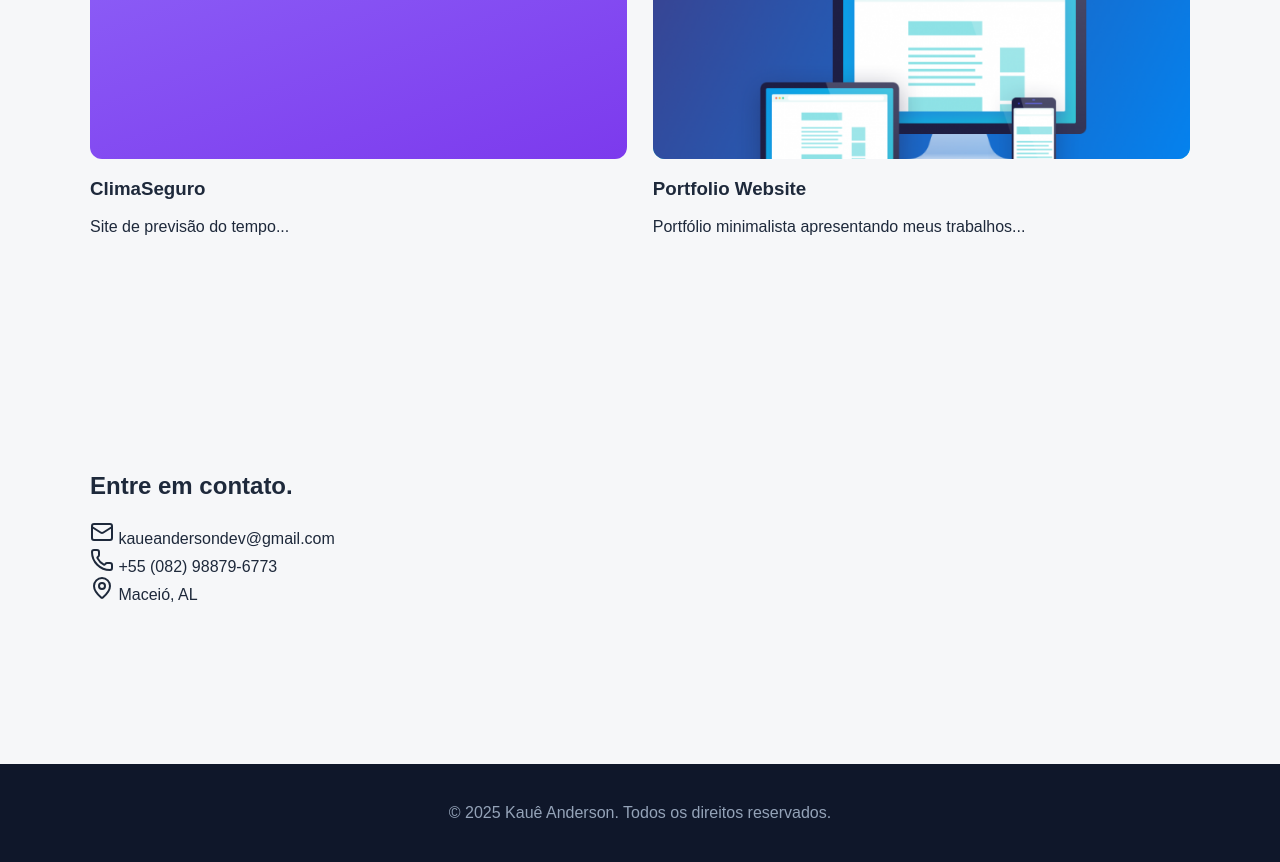
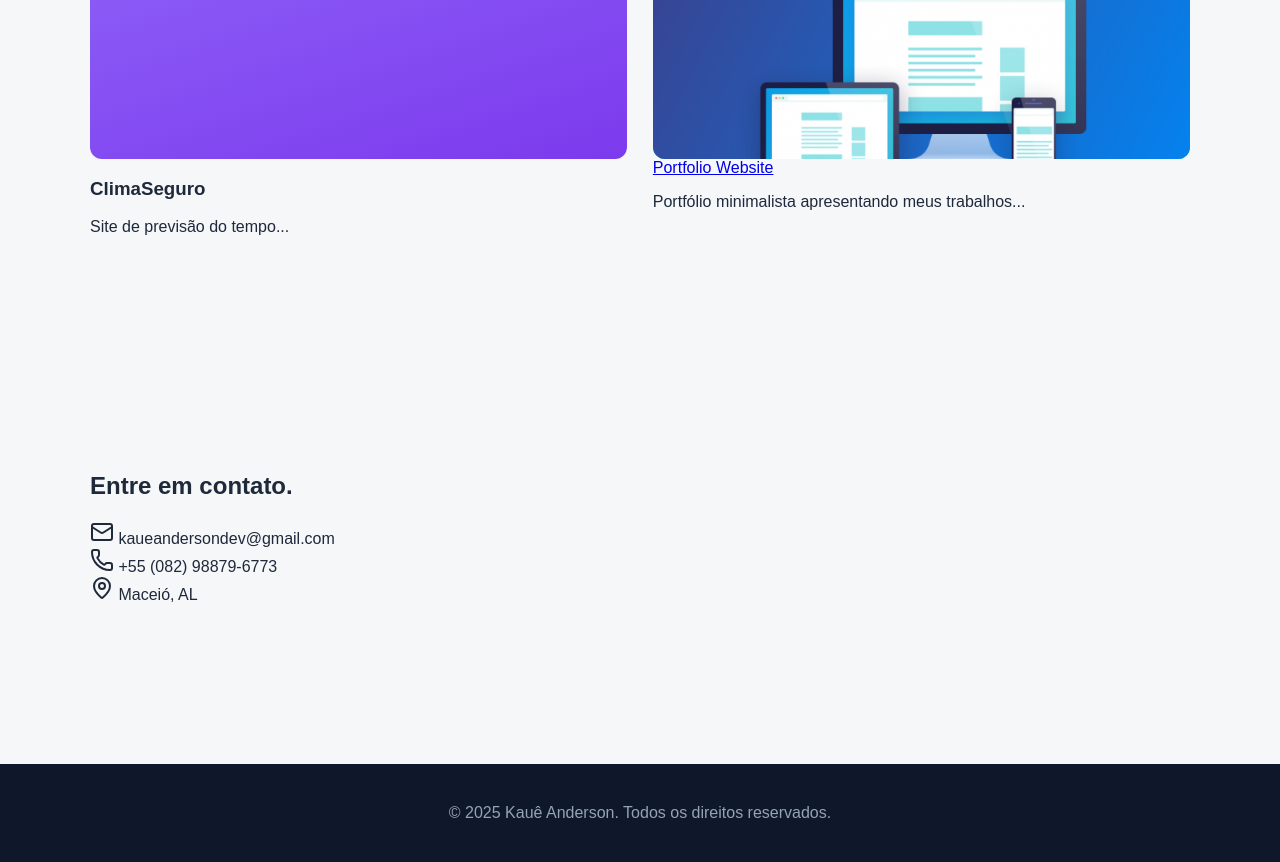
Before and after one commit to KaueWebDev/Meu_site, a plain HTML site: page index.html in a window 1280 px wide. Shown: the part 2160-3022 px from the top of the page. Drawn offline with nearby package versions, Linux system fonts and the light colour scheme.

Commit message:
Update index.html

```diff
--- a/index.html
+++ b/index.html
@@ -121,7 +121,7 @@
         <div class="project-banner teal"">
            <img src="images/banner.jpg" alt="Banner do projeto" style="width: 100%; height: 100%; object-fit: cover; border-radius: 12px;">
         </div>
-        <h3>Portfolio Website</h3>
+        <a href="https://github.com/KaueWebDev/Meu_site"<h3>Portfolio Website</h3></a>
         <p>Portfólio minimalista apresentando meus trabalhos...</p>
         <div class="tags">
           <span></span><span></span><span></span>
```
